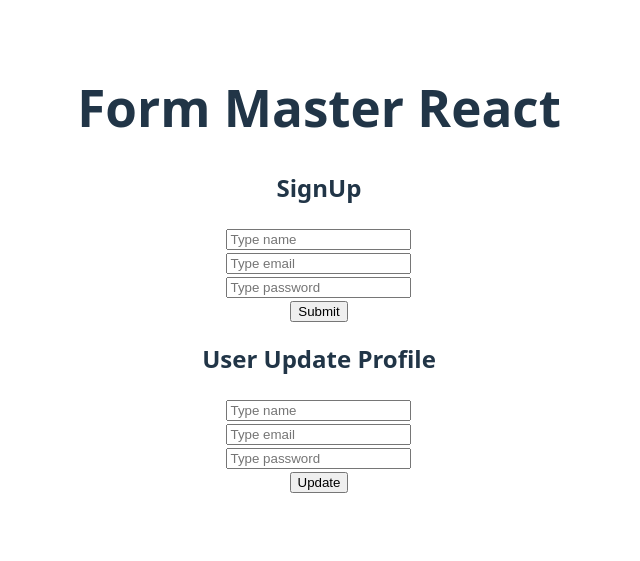
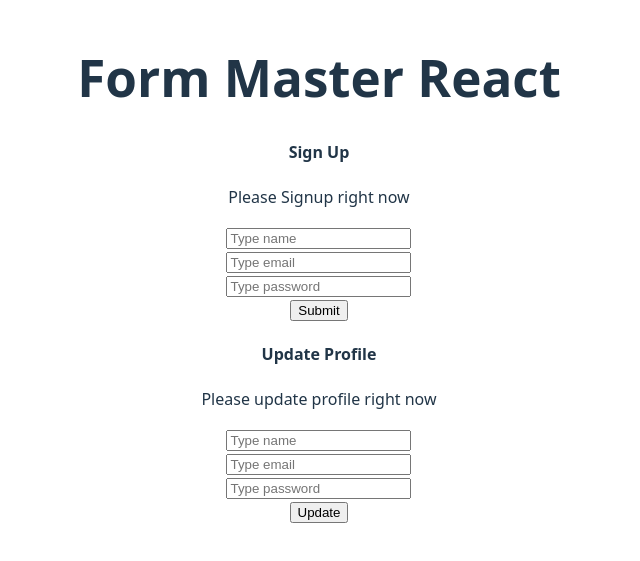
Before and after one commit to prosenjithdash/form-master-react, a React (Vite) app: page / in a window 1280 px wide. Shown: the part 131-692 px from the top of the page, without its empty margins (321-961 px from the left). Built offline with nearby package versions, Linux system fonts and the light colour scheme.

Commit message:
done also children part

```diff
--- a/src/App.jsx
+++ b/src/App.jsx
@@ -36,8 +36,20 @@ function App() {
 
 
 
-      <ReusableForm fromTitle='SignUp' handleSubmit={handleSignup} />
-      <ReusableForm fromTitle='User Update Profile' submitBTNText='Update' handleSubmit={handleUpdate}/>
+      <ReusableForm fromTitle='SignUp' handleSubmit={handleSignup}>
+        <div>
+          <h4>Sign Up</h4>
+          <p>Please Signup right now</p>
+        </div>
+      </ReusableForm>
+
+
+      <ReusableForm fromTitle='User Update Profile' submitBTNText='Update' handleSubmit={handleUpdate}>
+        <div>
+          <h4>Update Profile</h4>
+          <p>Please update profile right now</p>
+        </div>
+      </ReusableForm>
 
     </div>
   )
--- a/src/components/ReusableForm/ReusableForm.jsx
+++ b/src/components/ReusableForm/ReusableForm.jsx
@@ -35,7 +35,7 @@
 
 import React from 'react';
 
-const ReusableForm = ({ fromTitle,handleSubmit, submitBTNText='Submit'}) => {
+const ReusableForm = ({ fromTitle,handleSubmit, submitBTNText='Submit', children}) => {
 
     const handleLocalSubmit = (e) => {
         e.preventDefault();
@@ -49,7 +49,8 @@ const ReusableForm = ({ fromTitle,handleSubmit, submitBTNText='Submit'}) => {
     }
     return (
         <div>
-            <h2>{ fromTitle}</h2>
+            {/* <h2>{ fromTitle}</h2> */}
+            {children}
             <form onSubmit={handleLocalSubmit}>
                 <input type="text" name='name' placeholder='Type name' />
                 <br />
```
